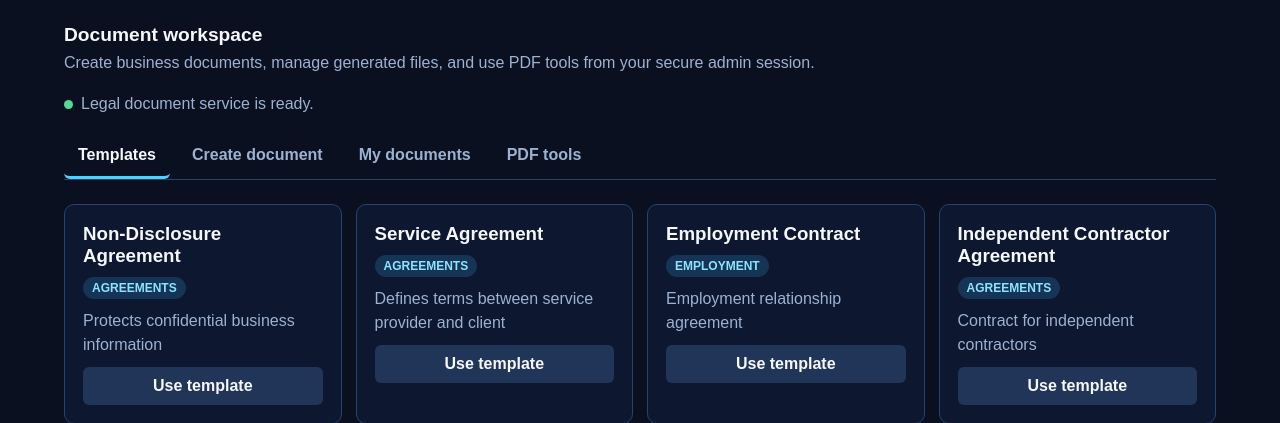
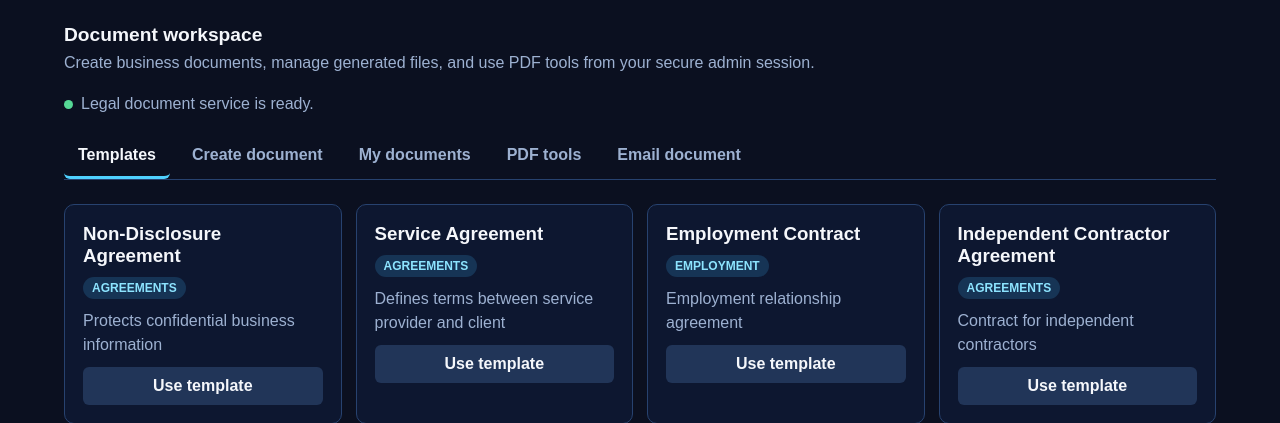
Before and after one commit to get-them666/bizstack-perks, a FastAPI app: template templates/legal_documents.html in a window 1280 px wide. Shown: the part 61-484 px from the top of the page. Run offline with FastAPI, Linux system fonts and the light colour scheme; the template is opened without the code that fills it, so the values that code supplies are empty.

Commit message:
Configure legal document email delivery
Co-authored-by: Copilot <223556219+Copilot@users.noreply.github.com>

```diff
--- a/legal_routes.py
+++ b/legal_routes.py
@@ -25,6 +25,21 @@ doc_writer = LegalDocumentWriter({
     "library_path": os.getenv("LEGAL_TEMPLATES_DIR", "./legal_templates"),
     "documents_dir": os.getenv("LEGAL_DOCUMENTS_DIR", "./generated_documents"),
 })
+
+SMTP_HOST = os.getenv("SMTP_HOST", "")
+SMTP_PORT = int(os.getenv("SMTP_PORT", "587"))
+SMTP_USERNAME = os.getenv("SMTP_USERNAME", "")
+SMTP_PASSWORD = os.getenv("SMTP_PASSWORD", "")
+SMTP_FROM_EMAIL = os.getenv("SMTP_FROM_EMAIL", SMTP_USERNAME)
+SMTP_USE_TLS = os.getenv("SMTP_USE_TLS", "true").lower() != "false"
+if SMTP_HOST and SMTP_USERNAME and SMTP_PASSWORD and SMTP_FROM_EMAIL:
+    doc_writer.setup_email(
+        SMTP_HOST,
+        SMTP_PORT,
+        SMTP_FROM_EMAIL,
+        SMTP_PASSWORD,
+        SMTP_USE_TLS,
+    )
 
 ALLOWED_EXTENSIONS = {"pdf", "docx", "doc", "txt", "json"}
 UPLOAD_FOLDER = Path(os.getenv("LEGAL_UPLOAD_DIR", "./uploaded_documents")).resolve()
--- a/templates/legal_documents.html
+++ b/templates/legal_documents.html
@@ -57,6 +57,7 @@
             <button class="tab" data-panel="create" type="button">Create document</button>
             <button class="tab" data-panel="documents" type="button">My documents</button>
             <button class="tab" data-panel="pdf" type="button">PDF tools</button>
+            <button class="tab" data-panel="email" type="button">Email document</button>
         </div>
 
         <section id="templates" class="panel active">
@@ -92,6 +93,20 @@
                 <div class="field" style="margin-top:16px"><label for="watermarkText">Watermark text</label><input id="watermarkText" type="text" value="CONFIDENTIAL"></div>
                 <div class="actions"><button id="mergePdfs" class="primary" type="button">Merge files</button><button id="splitPdf" class="secondary" type="button">Split one file</button><button id="watermarkPdf" class="secondary" type="button">Add watermark</button></div>
                 <p id="pdfResult" class="pdf-result"></p>
+            </div>
+        </section>
+
+        <section id="email" class="panel">
+            <div class="card">
+                <h3>Email a document</h3>
+                <p id="emailStatus" class="muted" style="margin:8px 0 20px">Loading email status...</p>
+                <div class="form-grid">
+                    <div class="field"><label for="emailDocument">Document</label><select id="emailDocument"></select></div>
+                    <div class="field"><label for="recipientEmail">Recipient email</label><input id="recipientEmail" type="email" placeholder="recipient@example.com"></div>
+                    <div class="field"><label for="emailSubject">Subject</label><input id="emailSubject" type="text" value="Legal Document"></div>
+                </div>
+                <div class="field" style="margin-top:16px"><label for="emailMessage">Message</label><textarea id="emailMessage" rows="4" placeholder="Add an optional message."></textarea></div>
+                <div class="actions"><button id="sendEmail" class="primary" type="button">Send email</button></div>
             </div>
         </section>
     </main>
@@ -202,6 +217,9 @@
             const list = document.getElementById("documentList");
             list.replaceChildren();
             const documents = data.documents || [];
+            const emailSelect = document.getElementById("emailDocument");
+            emailSelect.replaceChildren(new Option("Choose a document", ""));
+            for (const document of documents) emailSelect.append(new Option(document.name, document.name));
             if (!documents.length) {
                 const row = document.createElement("tr");
                 row.innerHTML = '<td class="empty" colspan="4">No documents have been generated yet.</td>';
@@ -267,10 +285,26 @@
             }
         }
 
+        async function sendEmail() {
+            const documentName = document.getElementById("emailDocument").value;
+            const recipient = document.getElementById("recipientEmail").value.trim();
+            if (!documentName || !recipient) return showNotice("Choose a document and enter a recipient email address.", "error");
+            await request("/api/legal/email/send", {
+                method: "POST",
+                body: JSON.stringify({
+                    document_path: documentName,
+                    recipient_email: recipient,
+                    subject: document.getElementById("emailSubject").value.trim(),
+                    message: document.getElementById("emailMessage").value.trim()
+                })
+            });
+            showNotice(`Sent ${documentName} to ${recipient}.`);
+        }
+
         function showPanel(id) {
             document.querySelectorAll(".panel").forEach(panel => panel.classList.toggle("active", panel.id === id));
             document.querySelectorAll(".tab").forEach(tab => tab.classList.toggle("active", tab.dataset.panel === id));
-            if (id === "documents") loadDocuments().catch(error => showNotice(error.message, "error"));
+            if (id === "documents" || id === "email") loadDocuments().catch(error => showNotice(error.message, "error"));
         }
 
         document.querySelectorAll(".tab").forEach(tab => tab.addEventListener("click", () => showPanel(tab.dataset.panel)));
@@ -281,10 +315,15 @@
         document.getElementById("mergePdfs").addEventListener("click", () => runPdfTool("merge"));
         document.getElementById("splitPdf").addEventListener("click", () => runPdfTool("split"));
         document.getElementById("watermarkPdf").addEventListener("click", () => runPdfTool("watermark"));
+        document.getElementById("sendEmail").addEventListener("click", () => sendEmail().catch(error => showNotice(error.message, "error")));
 
         request("/api/legal/health").then(({ data }) => {
             document.getElementById("healthDot").classList.toggle("ready", data.status === "healthy");
             document.getElementById("healthText").textContent = data.status === "healthy" ? "Legal document service is ready." : "Legal document service is unavailable.";
+            document.getElementById("emailStatus").textContent = data.email_configured
+                ? "Email is ready to send from hello@bizstackperks.com."
+                : "Email needs the SMTP_PASSWORD environment variable before it can send documents.";
+            document.getElementById("sendEmail").disabled = !data.email_configured;
         }).catch(() => { document.getElementById("healthText").textContent = "Unable to reach the legal document service."; });
         loadTemplates().catch(error => showNotice(error.message, "error"));
     </script>
```
Also changed, not shown: tests/test_app.py (+10 -0 lines).
